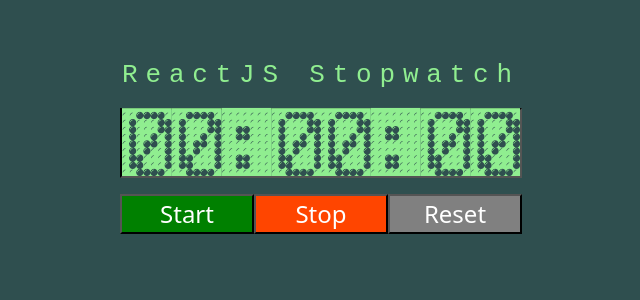
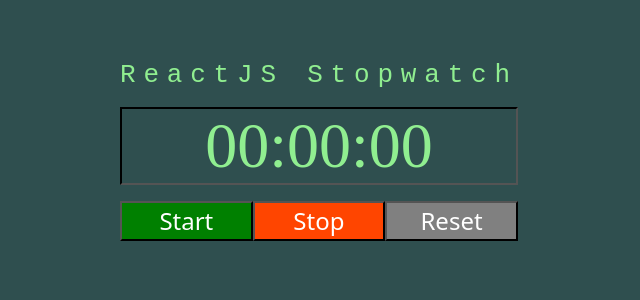
Before and after one commit to Dafin/stopwatch-react, a React (Create React App) app: page / in a window 1280 px wide. Shown: the top 300 px of the page, without its empty margins (136-776 px from the left). Built offline with nearby package versions, Linux system fonts and the light colour scheme.

Commit message:
Polyfill: Safari specific

```diff
--- a/src/index.css
+++ b/src/index.css
@@ -22,7 +22,7 @@
   border-style: inset;
   border-width: 2px;
   text-align: center;
-  font-family: LCD, 'Courier New', Courier, monospace;
+  /* font-family: LCD, 'Courier New', Courier, monospace; */
   z-index: 9999;
 }
 
@@ -80,3 +80,15 @@
 button:hover {
   border-style: inset;
 }
+/* @keyframes fadeIn {
+  from {
+    opacity: 0;
+  }
+}
+
+.readout {
+  animation: fadeIn 1s infinite;
+} */
+
+/* Safari13+ */
+@media not all and (min-resolution:.001dpcm) { @supports (-webkit-appearance:none) and (display:flow-root) { .readout { font-family: LCD, 'Courier New', Courier, monospace;  } } }
```
